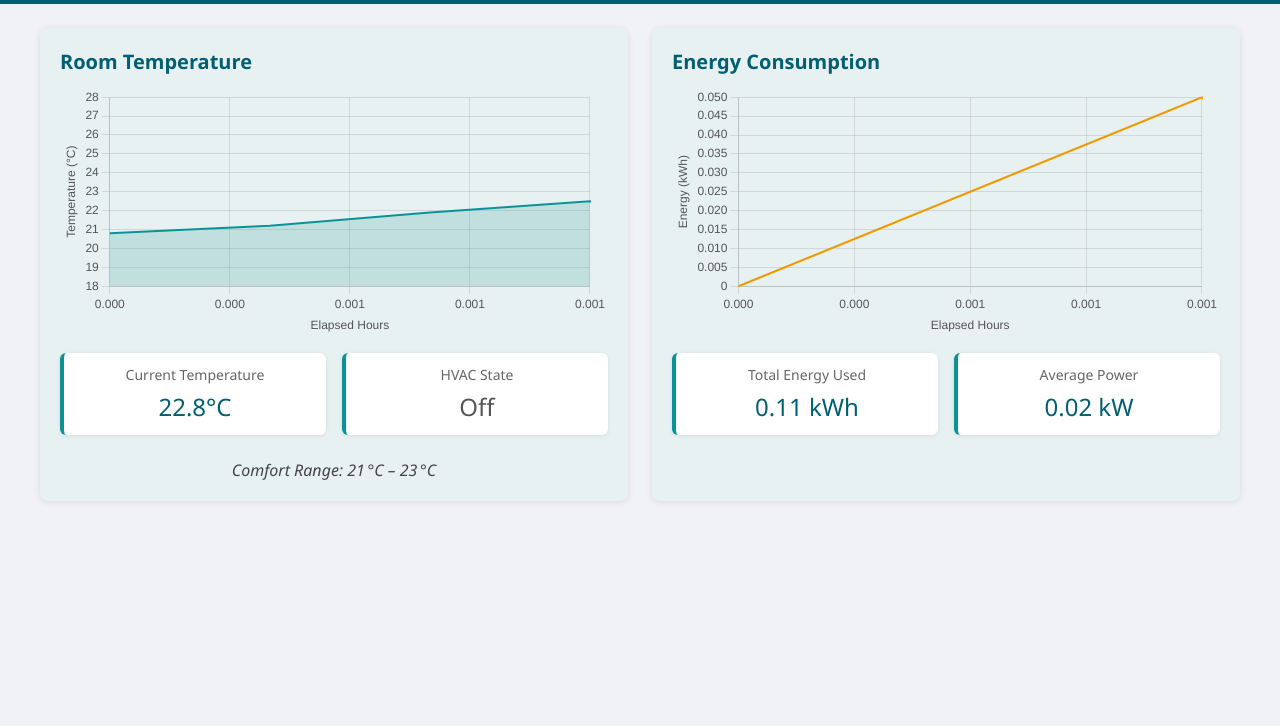
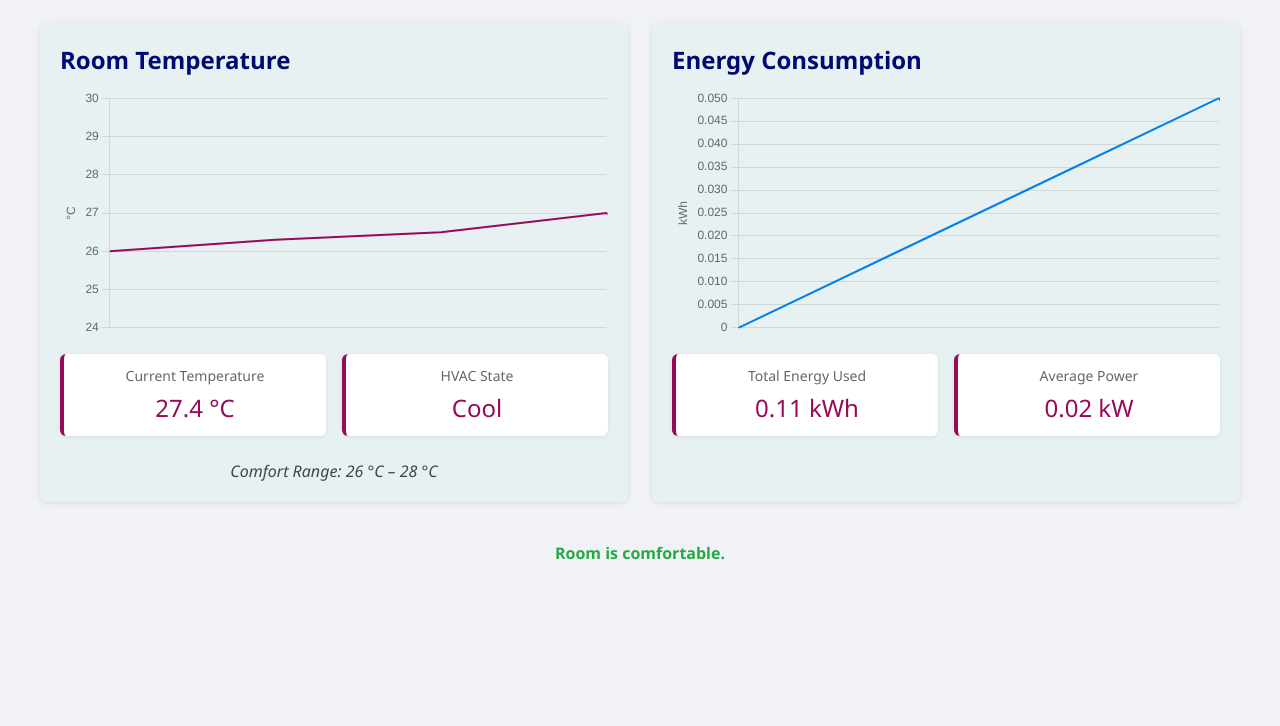
Before and after one commit to DiyadotSaha/SmartRoom, a plain HTML site: page index_room2.html in a window 1280 px wide. Shown: the part 74-800 px from the top of the page. Drawn offline with nearby package versions, Linux system fonts and the light colour scheme.

Commit message:
added comfort stuff and fluff... comfort is not highloghted inyellow it is in black and there was no way for me to fix this.

```diff
--- a/index_room2.html
+++ b/index_room2.html
@@ -2,44 +2,96 @@
 <html lang="en">
 <head>
   <meta charset="UTF-8" />
-  <title>SmartRoom Dashboard – Room 2 (Dummy Data Demo)</title>
+  <title>SmartRoom Dashboard – Room 2</title>
   <script src="https://cdn.jsdelivr.net/npm/chart.js"></script>
   <style>
     :root {
-      --accent: #005f73;
-      --accent-light: #0a9396;
-      --energy: #ee9b00;
-      --comfort-band: rgba(42,157,143,0.2);
+      --accent-light: #960a57;
+      --energy: #007fee;
+      --comfort-band: rgba(255,255,0,0.3); /* yellow highlight */
       --bg: #f0f2f5;
       --card-bg: #e8f1f2;
     }
-    body { font-family: "Segoe UI", Roboto, sans-serif; margin:0; padding:0; background:var(--bg); color:#333; }
-    header { display:flex; justify-content:space-between; align-items:center; padding:20px 40px; background:var(--accent); color:#fff; }
-    header h1 { margin:0; font-size:28px; font-weight:400; }
-    header select { padding:6px 10px; font-size:16px; border:none; border-radius:4px; }
-    main { display:flex; gap:24px; padding:24px 40px; }
-    section { background:var(--card-bg); border-radius:8px; padding:20px; flex:1; box-shadow:0 1px 6px rgba(0,0,0,0.1); }
-    section h2 { margin:0 0 12px; font-size:20px; color:var(--accent); }
-    canvas { max-height:250px; }
-    .metrics { display:flex; gap:16px; margin-top:16px; }
-    .metric { flex:1; background:white; padding:12px; text-align:center; border-radius:6px; border-left:4px solid var(--accent-light); box-shadow:0 1px 4px rgba(0,0,0,0.08); }
-    .metric .label { font-size:14px; color:#666; }
-    .metric .value { display:block; font-size:24px; margin-top:6px; color:var(--accent); }
-    .comfort-range { margin-top:24px; text-align:center; font-size:16px; color:#444; font-style:italic; }
+    body {
+      font-family: "Segoe UI", Roboto, sans-serif;
+      margin: 0; padding: 0;
+      background: var(--bg);
+      color: #333;
+    }
+    header {
+      display: flex;
+      justify-content: space-between;
+      align-items: center;
+      padding: 20px 40px;
+      background: #005f73;
+      color: #fff;
+    }
+    header h1 { margin: 0; font-size: 24px; }
+    header select {
+      padding: 6px 10px;
+      font-size: 16px;
+      border: none;
+      border-radius: 4px;
+    }
+    main {
+      display: flex;
+      gap: 24px;
+      padding: 24px 40px;
+    }
+    section {
+      background: var(--card-bg);
+      border-radius: 8px;
+      padding: 20px;
+      flex: 1;
+      box-shadow: 0 1px 6px rgba(0,0,0,0.1);
+    }
+    h2 { margin: 0 0 12px; color: #000a73; }
+    canvas { max-height: 250px; }
+    .metrics {
+      display: flex;
+      gap: 16px;
+      margin-top: 16px;
+    }
+    .metric {
+      flex: 1;
+      background: white;
+      padding: 12px;
+      text-align: center;
+      border-radius: 6px;
+      border-left: 4px solid var(--accent-light);
+      box-shadow: 0 1px 4px rgba(0,0,0,0.08);
+    }
+    .metric .label { font-size: 14px; color: #666; }
+    .metric .value { display: block; font-size: 24px; margin-top: 6px; color: var(--accent-light); }
+    .comfort-range {
+      margin-top: 24px;
+      text-align: center;
+      font-size: 16px;
+      color: #444;
+      font-style: italic;
+    }
+    /* Status message styling */
+    #statusMsg {
+      text-align: center;
+      font-size: 16px;
+      font-weight: bold;
+      margin: 16px 0;
+      color: #333;
+    }
   </style>
 </head>
 <body>
 
   <header>
     <h1>SmartRoom Climate & Energy Monitor</h1>
-    <select id="roomSelect" onchange="location.href=this.value">
+    <select onchange="location.href=this.value">
       <option value="index_room1.html">Room 1</option>
       <option value="index_room2.html" selected>Room 2</option>
     </select>
   </header>
 
   <main>
-    <!-- Temperature Section -->
+    <!-- Room Temperature -->
     <section>
       <h2>Room Temperature</h2>
       <canvas id="tempChart"></canvas>
@@ -53,10 +105,10 @@
           <span id="hvacState" class="value">—</span>
         </div>
       </div>
-      <div class="comfort-range">Comfort Range: 21 °C – 23 °C</div>
+      <div class="comfort-range">Comfort Range: 26 °C – 28 °C</div>
     </section>
 
-    <!-- Energy Section -->
+    <!-- Energy Consumption -->
     <section>
       <h2>Energy Consumption</h2>
       <canvas id="energyChart"></canvas>
@@ -73,118 +125,151 @@
     </section>
   </main>
 
+  <!-- Plain-language status -->
+  <p id="statusMsg">Loading status…</p>
+
   <script>
-    const MAX_POINTS = 30;
-    const UPDATE_INTERVAL_MS = 1000;
-    let elapsed = [], temps = [], energies = [], idx = 0;
+    // Comfort bounds for Room 2
+    const COMFORT_MIN = 26, COMFORT_MAX = 28;
+    const MAX_POINTS  = 30;
+    const INTERVAL_MS = 1000;
 
-    // Dummy data for Room 2
-    const dummyStream2 = [
-      [20.8,0.00,'Off'],
-      [21.2,0.01,'Heat'],
-      [21.9,0.02,'Heat'],
-      [22.5,0.03,'Off'],
-      [22.8,0.05,'Off'],
-      [23.0,0.06,'Cool'],
-      [22.3,0.07,'Cool'],
-      [21.9,0.08,'Off']
+    // Dummy stream for Room 2: [temp, energy, command]
+    const dummyStream = [
+      [26.0, 0.00, 'Off'],
+      [26.3, 0.01, 'Heat'],
+      [26.5, 0.02, 'Heat'],
+      [27.0, 0.03, 'Off'],
+      [27.4, 0.05, 'Cool'],
+      [27.1, 0.06, 'Cool'],
+      [26.8, 0.07, 'Off']
     ];
 
-    // Charts setup
-    const tempCtx   = document.getElementById("tempChart").getContext("2d");
-    const energyCtx = document.getElementById("energyChart").getContext("2d");
+    let times = [], temps = [], energies = [], cmds = [], idx = 0;
 
-    const tempChart = new Chart(tempCtx, {
+    // Chart contexts
+    const tCtx = document.getElementById('tempChart').getContext('2d');
+    const eCtx = document.getElementById('energyChart').getContext('2d');
+
+    // Temperature chart with yellow comfort band
+    const tempChart = new Chart(tCtx, {
       type: 'line',
       data: {
-        labels: elapsed,
-        datasets: [{
-          data: temps,
-          borderColor: getComputedStyle(document.documentElement).getPropertyValue('--accent-light'),
-          borderWidth: 2,
-          pointRadius: 0,
-          fill: {
-            target: 'origin',
-            above: getComputedStyle(document.documentElement).getPropertyValue('--comfort-band')
+        labels: times,
+        datasets: [
+          {
+            // upper bound fill
+            data: Array(MAX_POINTS).fill(COMFORT_MAX),
+            borderColor: 'transparent',
+            fill: '-1',
+            backgroundColor: 'var(--comfort-band)',
+            pointRadius: 0
+          },
+          {
+            // lower bound (invisible)
+            data: Array(MAX_POINTS).fill(COMFORT_MIN),
+            borderWidth: 0,
+            fill: false,
+            pointRadius: 0
+          },
+          {
+            // actual temp line
+            data: temps,
+            borderColor: getComputedStyle(document.documentElement).getPropertyValue('--accent-light'),
+            borderWidth: 2,
+            fill: false,
+            pointRadius: 0
           }
-        }]
+        ]
       },
       options: {
         scales: {
-          x: {
-            title: { display: true, text: 'Elapsed Hours', color:'#555' },
-            ticks: { color: '#555' }
-          },
-          y: {
-            min: 18, max: 28,
-            title: { display: true, text: 'Temperature (°C)', color:'#555' },
-            ticks: { color: '#555' }
-          }
+          x: { display: false, title: { display: true, text: 'Hours Elapsed' } },
+          y: { min: 24, max: 30, title: { display: true, text: '°C' } }
         },
         plugins: { legend: { display: false } }
       }
     });
 
-    const energyChart = new Chart(energyCtx, {
+    // Energy chart
+    const energyChart = new Chart(eCtx, {
       type: 'line',
       data: {
-        labels: elapsed,
+        labels: times,
         datasets: [{
           data: energies,
           borderColor: getComputedStyle(document.documentElement).getPropertyValue('--energy'),
           borderWidth: 2,
-          pointRadius: 0,
-          fill: false
+          fill: false,
+          pointRadius: 0
         }]
       },
       options: {
         scales: {
-          x: {
-            title: { display: true, text: 'Elapsed Hours', color:'#555' },
-            ticks: { color:'#555' }
-          },
-          y: {
-            title: { display: true, text: 'Energy (kWh)', color:'#555' },
-            ticks: { color:'#555' }
-          }
+          x: { display: false, title: { display: true, text: 'Hours Elapsed' } },
+          y: { title: { display: true, text: 'kWh' } }
         },
         plugins: { legend: { display: false } }
       }
     });
 
-    function updateMetrics(temp, energy, command) {
-      document.getElementById("curTemp").textContent = temp.toFixed(1)+'°C';
-      const hv = document.getElementById("hvacState");
-      hv.textContent = command;
-      hv.style.color =
-        command==='Cool'? getComputedStyle(document.documentElement).getPropertyValue('--accent-light') :
-        command==='Heat'? getComputedStyle(document.documentElement).getPropertyValue('--energy') :
-        '#555';
+    function updateMetrics(temp, energy, cmd) {
+      // Numeric displays
+      document.getElementById('curTemp').textContent    = temp.toFixed(1) + ' °C';
+      document.getElementById('totalEnergy').textContent = energies.reduce((a,b)=>a+b,0).toFixed(2) + ' kWh';
+      const avg = energies.length
+        ? (energies.reduce((a,b)=>a+b,0) / energies.length) * (1000/INTERVAL_MS)
+        : 0;
+      document.getElementById('avgPower').textContent = avg.toFixed(2) + ' kW';
 
-      const total = energies.reduce((a,b)=>a+b,0);
-      const avg   = energies.length? (total/energies.length)*(1000/UPDATE_INTERVAL_MS) : 0;
-      document.getElementById("totalEnergy").textContent = total.toFixed(2)+' kWh';
-      document.getElementById("avgPower").textContent   = avg.toFixed(2)+' kW';
+      // HVAC state
+      const hvEl = document.getElementById('hvacState');
+      hvEl.textContent = cmd;
+      hvEl.style.color = cmd === 'Heat'
+        ? getComputedStyle(document.documentElement).getPropertyValue('--energy')
+        : getComputedStyle(document.documentElement).getPropertyValue('--accent-light');
+
+      // Plain-language status
+      const statusEl = document.getElementById('statusMsg');
+      if (temp < COMFORT_MIN) {
+        statusEl.textContent = 'Warning: Room is too cool (heating active).';
+        statusEl.style.color   = '#007BFF';
+      }
+      else if (temp > COMFORT_MAX) {
+        statusEl.textContent = 'Warning: Room is too warm (cooling active).';
+        statusEl.style.color   = '#D9534F';
+      }
+      else {
+        statusEl.textContent = 'Room is comfortable.';
+        statusEl.style.color   = '#28A745';
+      }
     }
 
-    // tick every second
+    // Streaming loop
     setInterval(() => {
-      const hours = (idx * UPDATE_INTERVAL_MS)/(1000*60*60);
-      elapsed.push(hours.toFixed(3));
+      const hours = (idx * INTERVAL_MS) / (1000 * 60 * 60);
+      times.push(hours.toFixed(3));
 
-      const entry = dummyStream2[idx % dummyStream2.length];
-      temps.push(entry[0]);
-      energies.push(entry[1]);
+      // push comfort band arrays
+      if (times.length > MAX_POINTS) times.shift();
 
-      if (elapsed.length>MAX_POINTS) {
-        elapsed.shift(); temps.shift(); energies.shift();
+      // new dummy entry
+      const [tVal, eVal, cVal] = dummyStream[idx % dummyStream.length];
+      temps.push(tVal);
+      energies.push(eVal);
+      cmds.push(cVal);
+
+      if (temps.length > MAX_POINTS) {
+        temps.shift(); energies.shift(); cmds.shift();
       }
 
+      // update charts & metrics
       tempChart.update();
       energyChart.update();
-      updateMetrics(entry[0], entry[1], entry[2]);
+      updateMetrics(tVal, eVal, cVal);
+
       idx++;
-    }, UPDATE_INTERVAL_MS);
+    }, INTERVAL_MS);
   </script>
 </body>
 </html>
```
Also changed, not shown: index_room1.html (+99 -90 lines).
